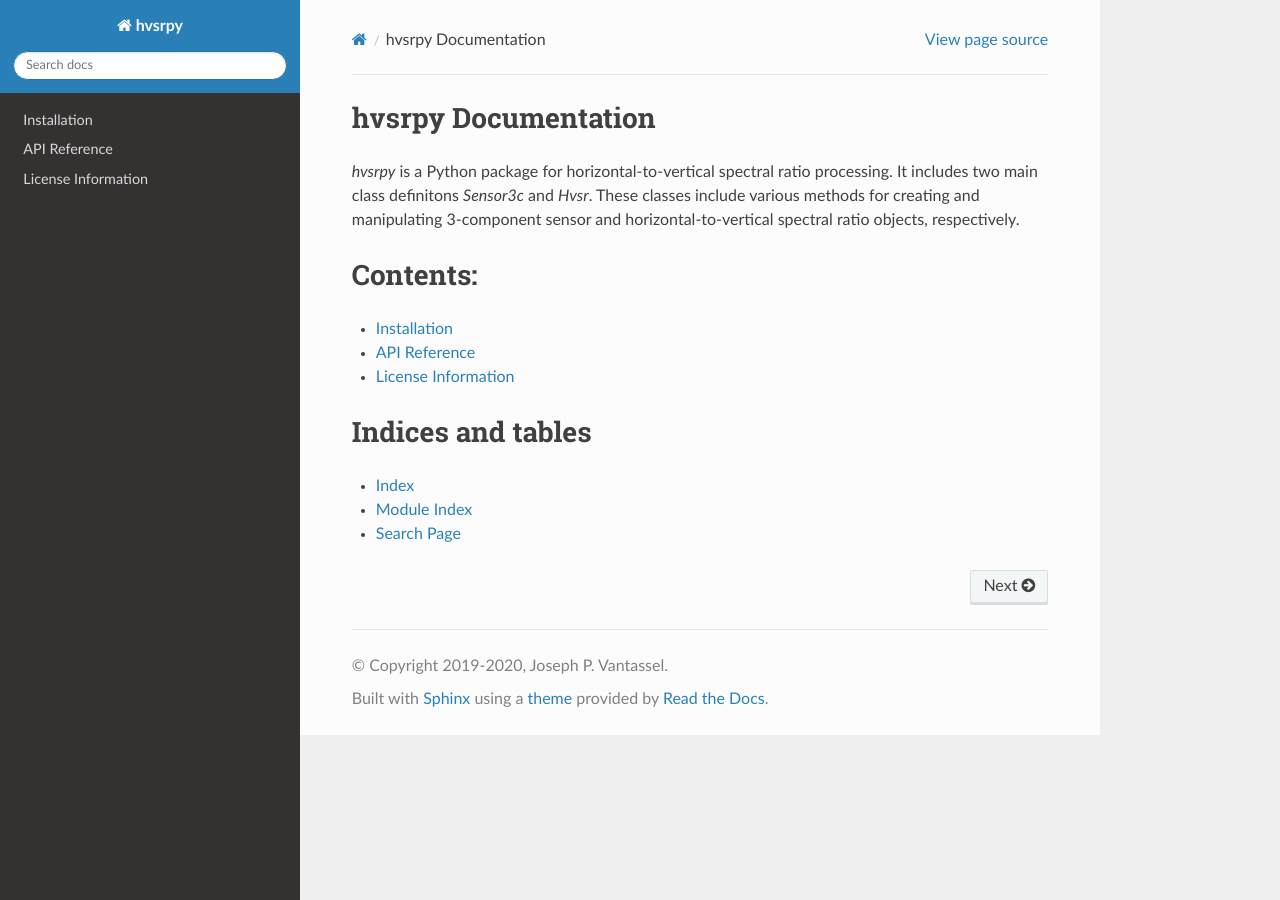
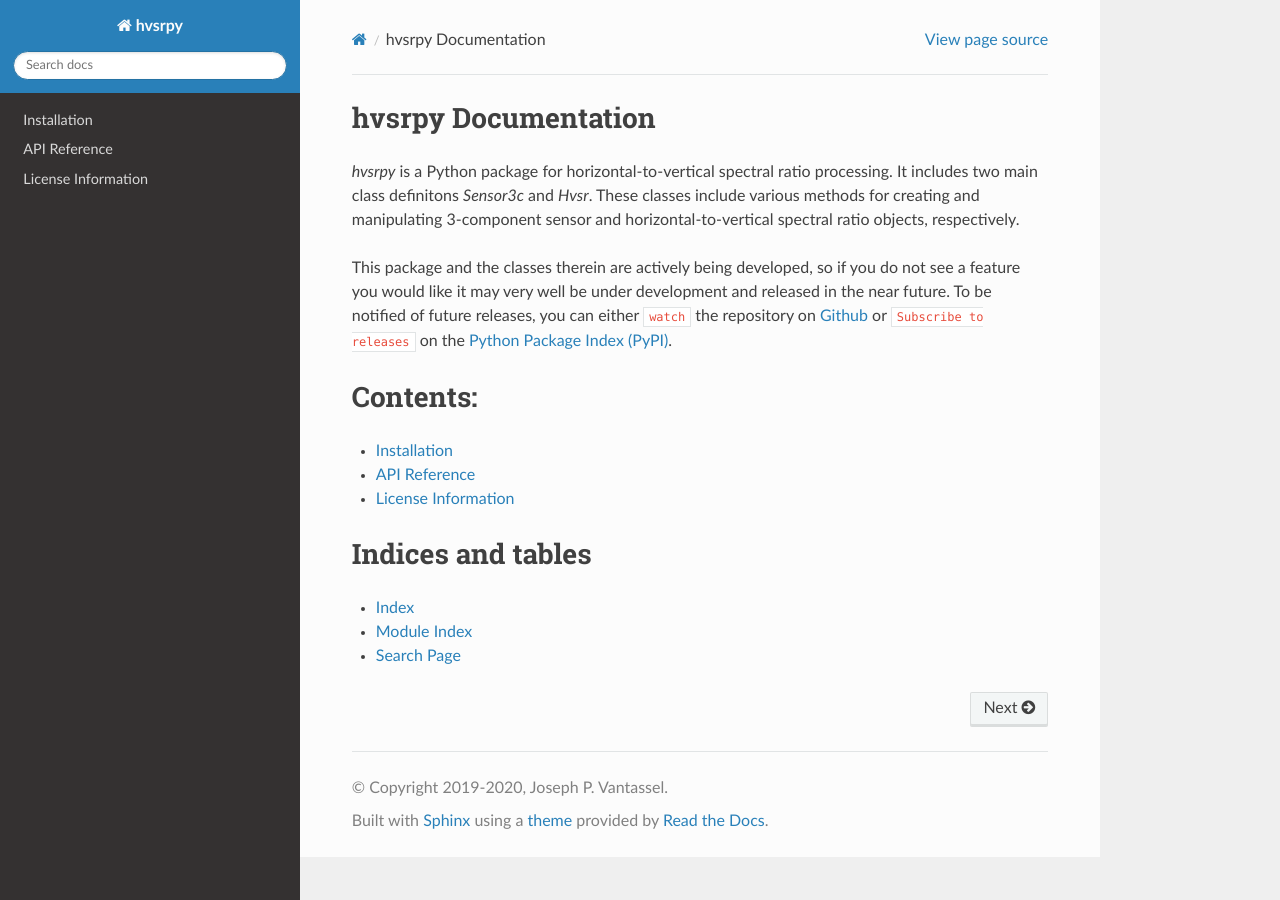
Before and after one commit to jpvantassel/hvsrpy, a Sphinx documentation site: the page built from docs/index.rst, in a window 1280 px wide. Built offline with Sphinx 7.4.7 and the Read the Docs theme 2.0.0, drawn with Linux system fonts in a browser that asks for light colours.

Commit message:
:books: Update documentation to render correctly on readthedocs

```diff
--- a/docs/index.rst
+++ b/docs/index.rst
@@ -9,6 +9,14 @@ hvsrpy Documentation
 processing. It includes two main class definitons `Sensor3c` and `Hvsr`. These
 classes include various methods for creating and manipulating 3-component
 sensor and horizontal-to-vertical spectral ratio objects, respectively.
+
+This package and the classes therein are actively being developed, so if you
+do not see a feature you would like it may very well be under development and
+released in the near future. To be notified of future releases, you can either
+``watch`` the repository on
+`Github <https://github.com/jpvantassel/hvsrpy>`_ or
+``Subscribe to releases`` on the
+`Python Package Index (PyPI) <https://pypi.org/project/hvsrpy/>`_.
 
 Contents:
 =========
```
Also changed, not shown: 3 other files.
